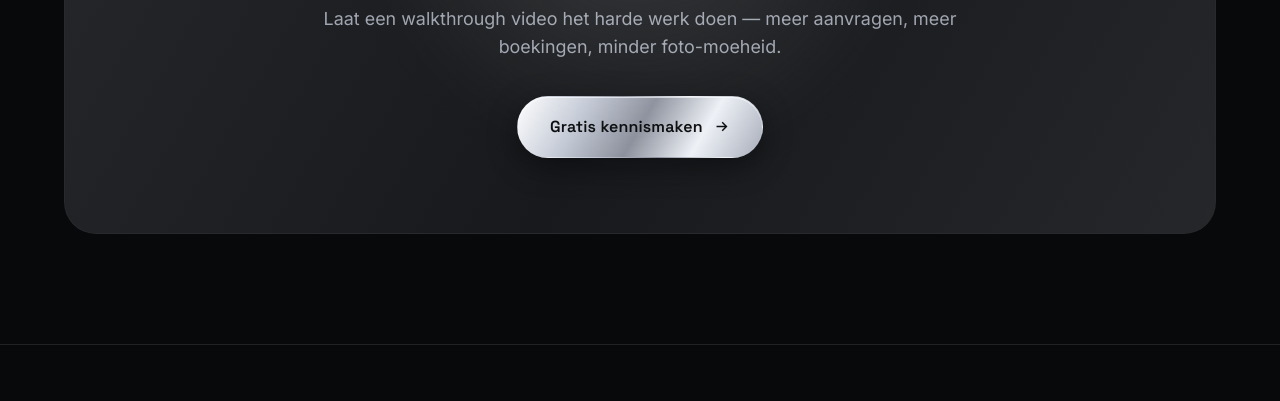
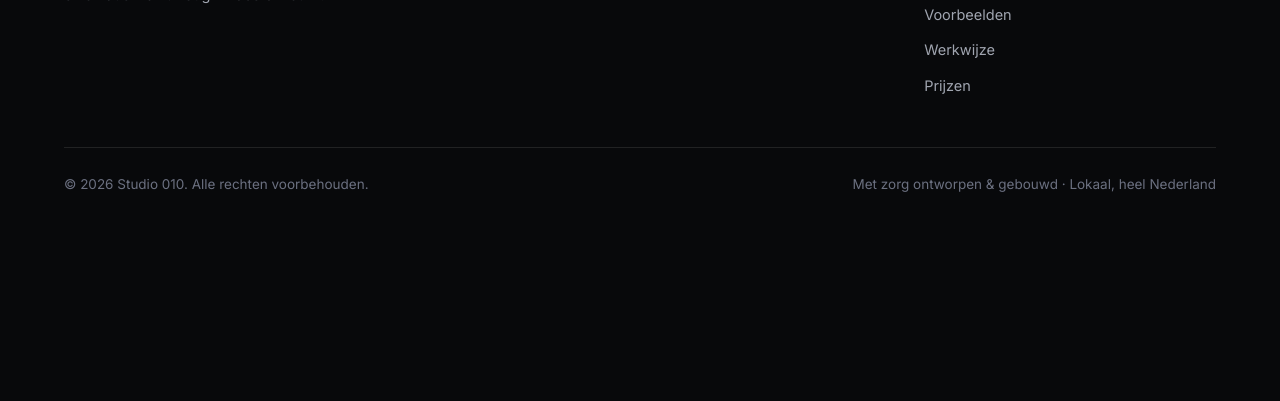
Before and after one commit to 010studio/Studio-010, a plain HTML site: page index.html in a window 1280 px wide. Shown: the part 7569-7970 px from the top of the page. After the commit the page ends 7798 px from the top, so only its background shows below. Drawn offline with Linux system fonts and the light colour scheme.

Commit message:
Add files via upload

```diff
--- a/index.html
+++ b/index.html
@@ -288,13 +288,6 @@
 .form-err{display:none;text-align:center;padding:14px;border-radius:12px;background:rgba(255,139,139,.08);border:1px solid rgba(255,139,139,.3);color:#ff8b8b;font-size:14.5px;font-family:var(--font-d)}
 .form-err.show{display:block}
 .hp-field{position:absolute;left:-9999px;width:1px;height:1px;opacity:0;pointer-events:none}
-
-/* ============ FINAL CTA ============ */
-.finalcta{text-align:center;border-radius:32px;padding:76px 32px;position:relative;overflow:hidden;border:1px solid var(--border);background:var(--bg-2)}
-.finalcta::before{content:"";position:absolute;inset:0;background:var(--grad-soft);opacity:.9}
-.finalcta::after{content:"";position:absolute;width:600px;height:600px;border-radius:50%;background:radial-gradient(circle,rgba(255,255,255,.16),transparent 65%);top:-260px;left:50%;transform:translateX(-50%);filter:blur(30px)}
-.finalcta>*{position:relative}
-.finalcta h2{font-size:clamp(2.1rem,5vw,3.6rem);margin-bottom:18px}
 
 /* ============ FOOTER ============ */
 footer{border-top:1px solid var(--border);padding:60px 0 34px}
@@ -623,18 +616,6 @@ footer{border-top:1px solid var(--border);padding:60px 0 34px}
   </div>
 </section>
 
-<!-- ============ FINAL CTA ============ -->
-<section style="padding-top:20px">
-  <div class="wrap">
-    <div class="finalcta reveal">
-      <h2 data-nl='Klaar om je pand <span class="grad-text">tot leven te brengen?</span>' data-en='Ready to bring your property <span class="grad-text">to life?</span>'>Klaar om je pand <span class="grad-text">tot leven te brengen?</span></h2>
-      <p class="sub center" style="margin-bottom:34px" data-nl="Laat een walkthrough video het harde werk doen — meer aanvragen, meer boekingen, minder foto-moeheid." data-en="Let a walkthrough video do the heavy lifting — more inquiries, more bookings, less photo fatigue.">Laat een walkthrough video het harde werk doen — meer aanvragen, meer boekingen, minder foto-moeheid.</p>
-      <a href="#contact" class="btn btn-primary btn-lg" data-magnetic><span data-nl="Gratis kennismaken" data-en="Free intro call">Gratis kennismaken</span>
-        <svg viewBox="0 0 24 24" fill="none" stroke="currentColor" stroke-width="2"><path d="M5 12h14M13 6l6 6-6 6"/></svg>
-      </a>
-    </div>
-  </div>
-</section>
 </main>
 
 <!-- ============ FOOTER ============ -->
```
